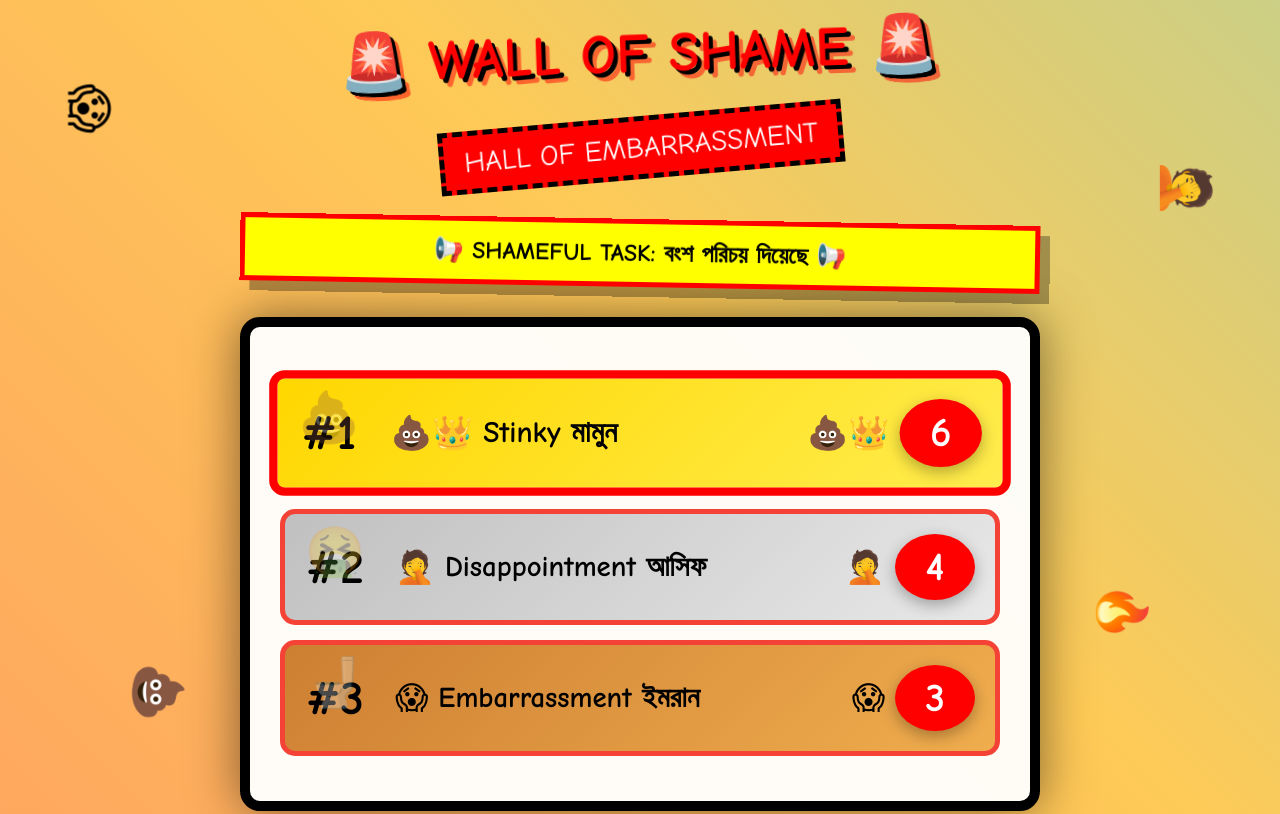
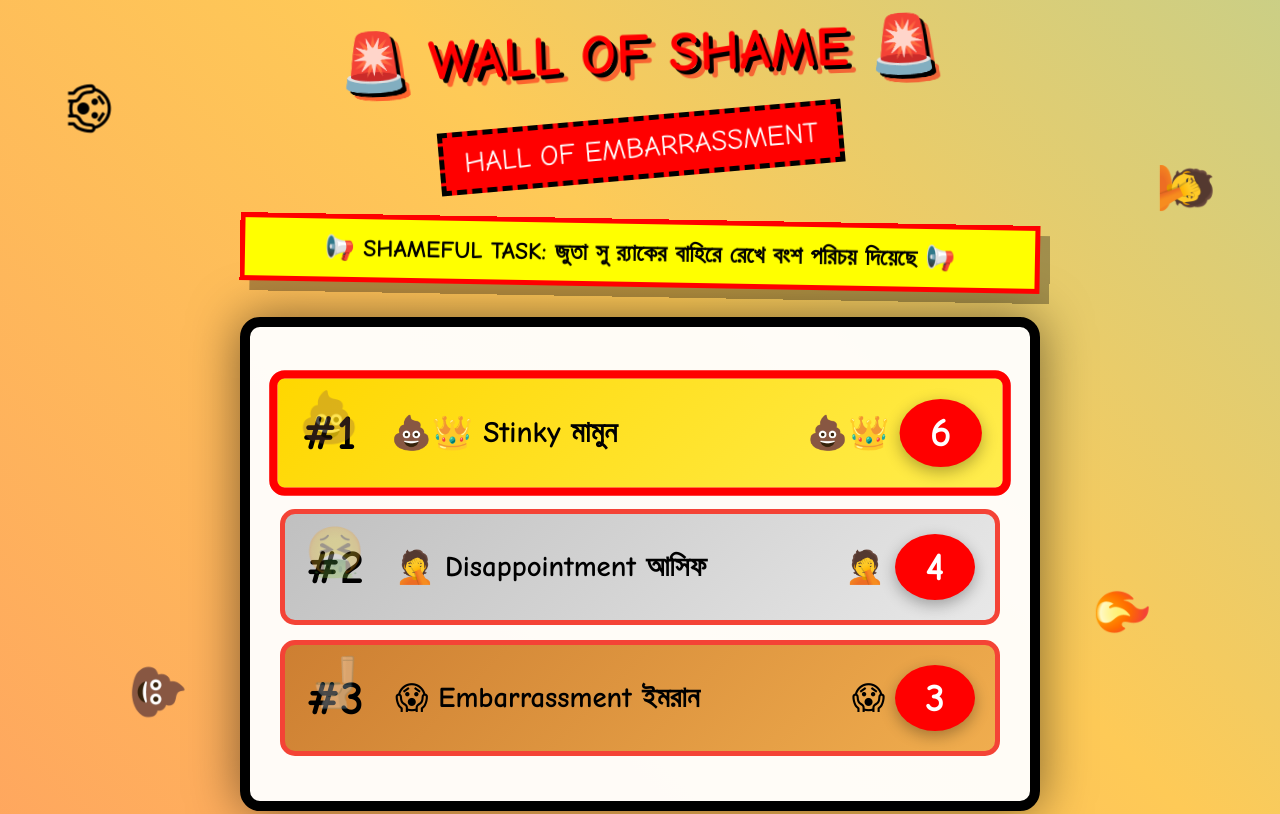
Before and after one commit to NazmulRahul/BongshoPorichoy, a plain HTML site: page index.html in a window 1280 px wide. Shown: the top 814 px of the page. Drawn offline with Linux system fonts and the light colour scheme.

Commit message:
Update index.html

```diff
--- a/index.html
+++ b/index.html
@@ -19,7 +19,7 @@
         </div>
 
         <div class="shame-task">
-            📢 SHAMEFUL TASK: <span id="taskName">বংশ পরিচয় দিয়েছে</span> 📢
+            📢 SHAMEFUL TASK: <span id="taskName">জুতা সু র‍্যাকের বাহিরে রেখে বংশ পরিচয় দিয়েছে</span> 📢
         </div>
 
         <div class="leaderboard" id="leaderboard">
```
